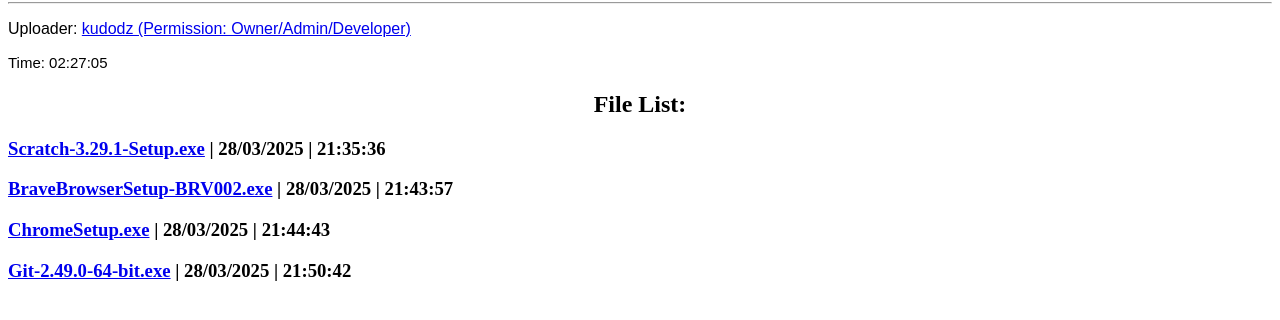
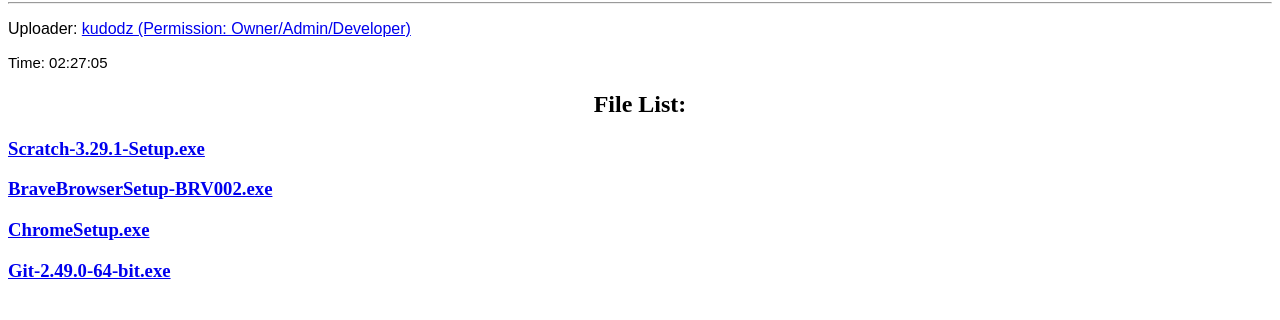
Before and after one commit to lanteamvn/lanteamvn.github.io, a plain HTML site: page upload/index.html in a window 1280 px wide. Shown: the part 78-398 px from the top of the page. Drawn offline with Linux system fonts and the light colour scheme.

Commit message:
Update index.html

```diff
--- a/upload/index.html
+++ b/upload/index.html
@@ -20,12 +20,12 @@
     <h1 style="text-align: center;">List index of /upload</h1>
     <hr>
     <p class="uploader">Uploader: <a href="/url/githubowner">kudodz (Permission: Owner/Admin/Developer)</a></p>
-    <p id="clock">Time: 00:00:00</p>
+    <p id="clock">Current Time: 00:00:00</p>
     <h2 style="text-align: center;">File List:</h2>
-    <h3><a href="//downloads.scratch.mit.edu/desktop/Scratch%20Setup.exe">Scratch-3.29.1-Setup.exe</a> | 28/03/2025 | 21:35:36</h3>
-    <h3><a href="//laptop-updates.brave.com/download/BRV002?bitness=64">BraveBrowserSetup-BRV002.exe</a> | 28/03/2025 | 21:43:57</h3>
-    <h3><a href="ChromeSetup.exe">ChromeSetup.exe</a> | 28/03/2025 | 21:44:43</h3>
-    <h3><a href="//github.com/git-for-windows/git/releases/download/v2.49.0.windows.1/Git-2.49.0-64-bit.exe">Git-2.49.0-64-bit.exe</a> | 28/03/2025 | 21:50:42</h3>
+    <h3><a href="//downloads.scratch.mit.edu/desktop/Scratch%20Setup.exe">Scratch-3.29.1-Setup.exe</a></h3>
+    <h3><a href="//laptop-updates.brave.com/download/BRV002?bitness=64">BraveBrowserSetup-BRV002.exe</a></h3>
+    <h3><a href="ChromeSetup.exe">ChromeSetup.exe</a></h3>
+    <h3><a href="//github.com/git-for-windows/git/releases/download/v2.49.0.windows.1/Git-2.49.0-64-bit.exe">Git-2.49.0-64-bit.exe</a></h3>
 </body>
 <script>
     function updateClock() {
```
